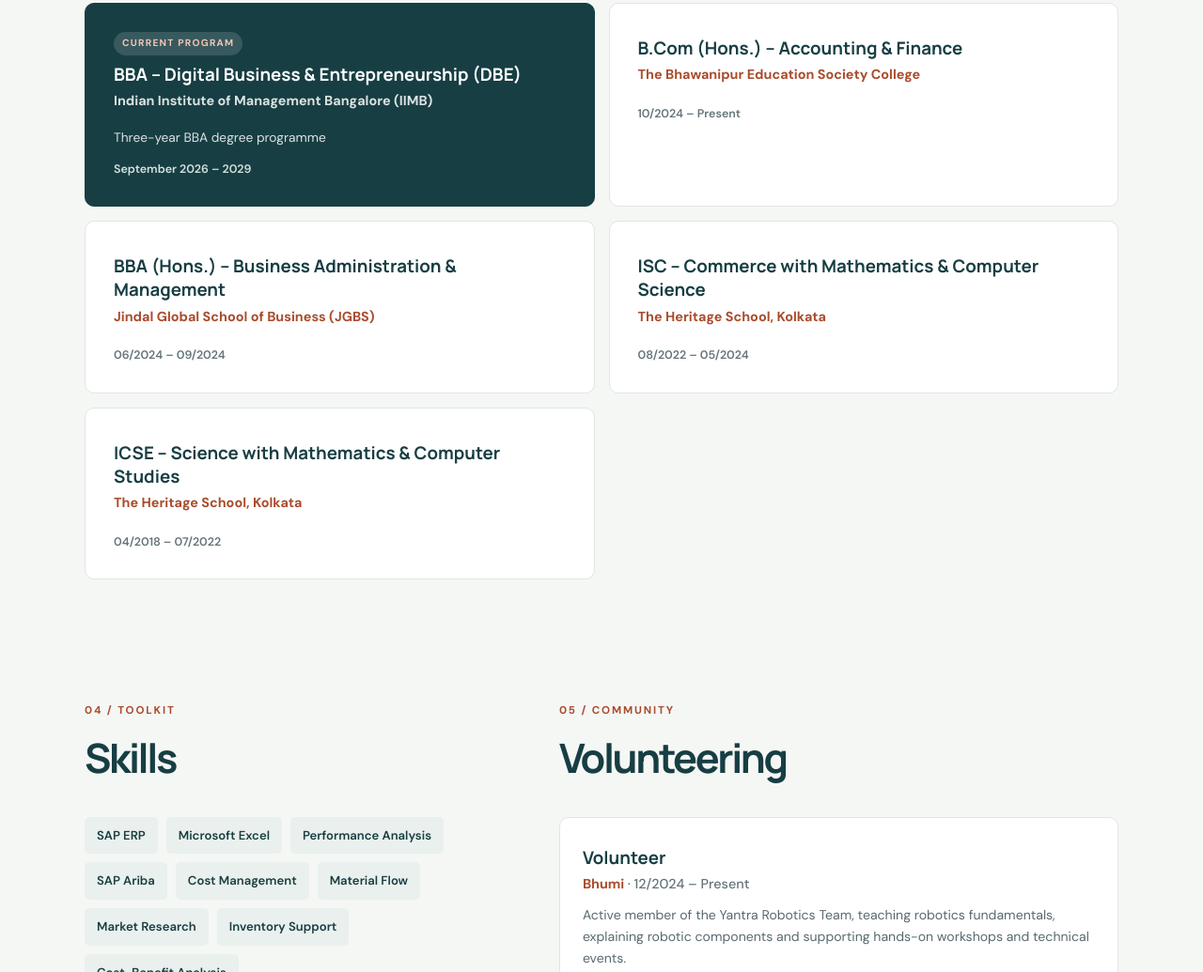
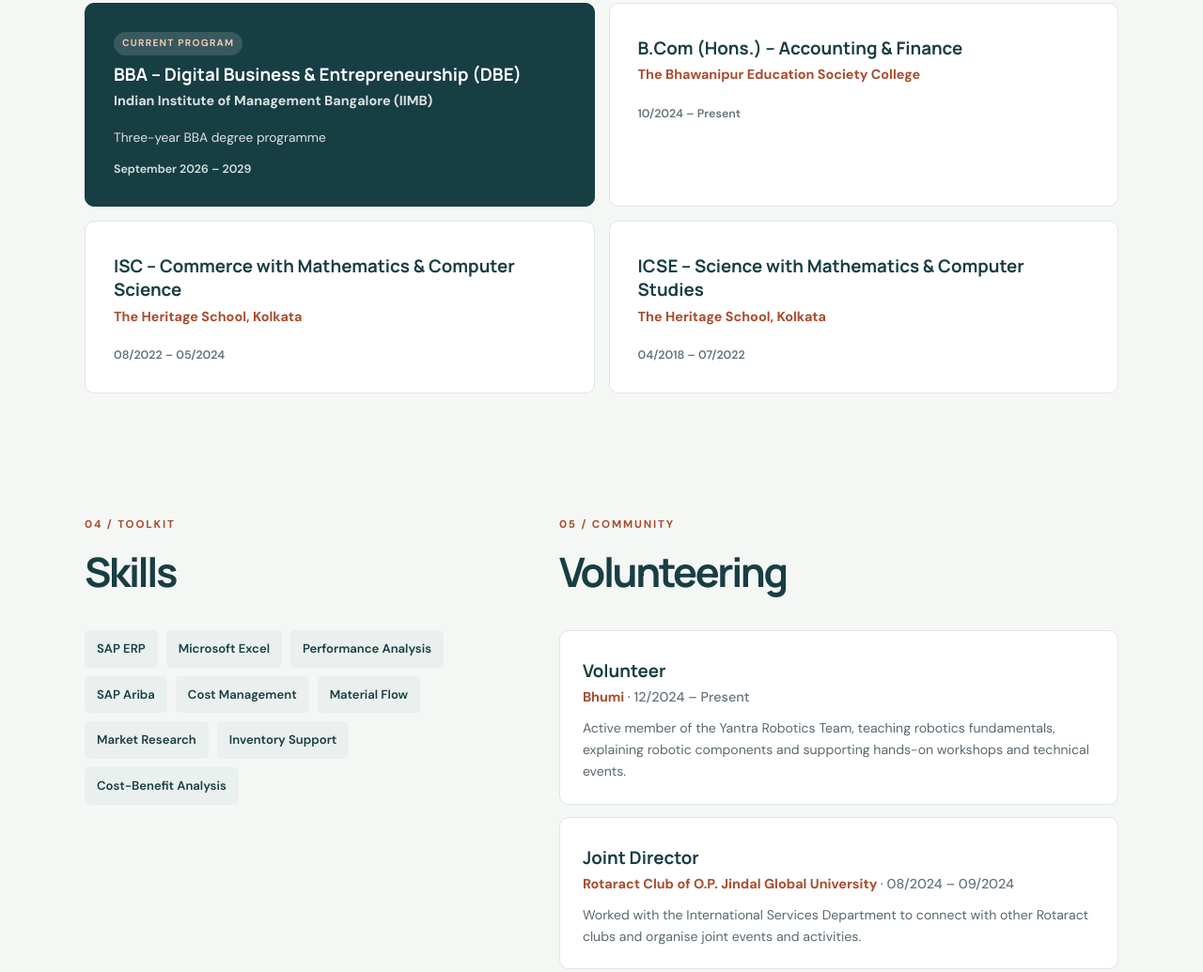
Before and after one commit to Pratinavagarwala/Pratinav_Agarwala_Resume2026, a plain HTML site: page index.html in a window 1280 px wide. Shown: the part 2389-3424 px from the top of the page at 94% size. Drawn offline with Linux system fonts and the light colour scheme.

Commit message:
Remove BBA education entry from index.html
Removed BBA education entry from the education section.

```diff
--- a/index.html
+++ b/index.html
@@ -106,11 +106,6 @@
           <span class="date">10/2024 – Present</span>
         </article>
         <article class="education-card">
-          <h3>BBA (Hons.) – Business Administration &amp; Management</h3>
-          <p class="company">Jindal Global School of Business (JGBS)</p>
-          <span class="date">06/2024 – 09/2024</span>
-        </article>
-        <article class="education-card">
           <h3>ISC – Commerce with Mathematics &amp; Computer Science</h3>
           <p class="company">The Heritage School, Kolkata</p>
           <span class="date">08/2022 – 05/2024</span>
```
